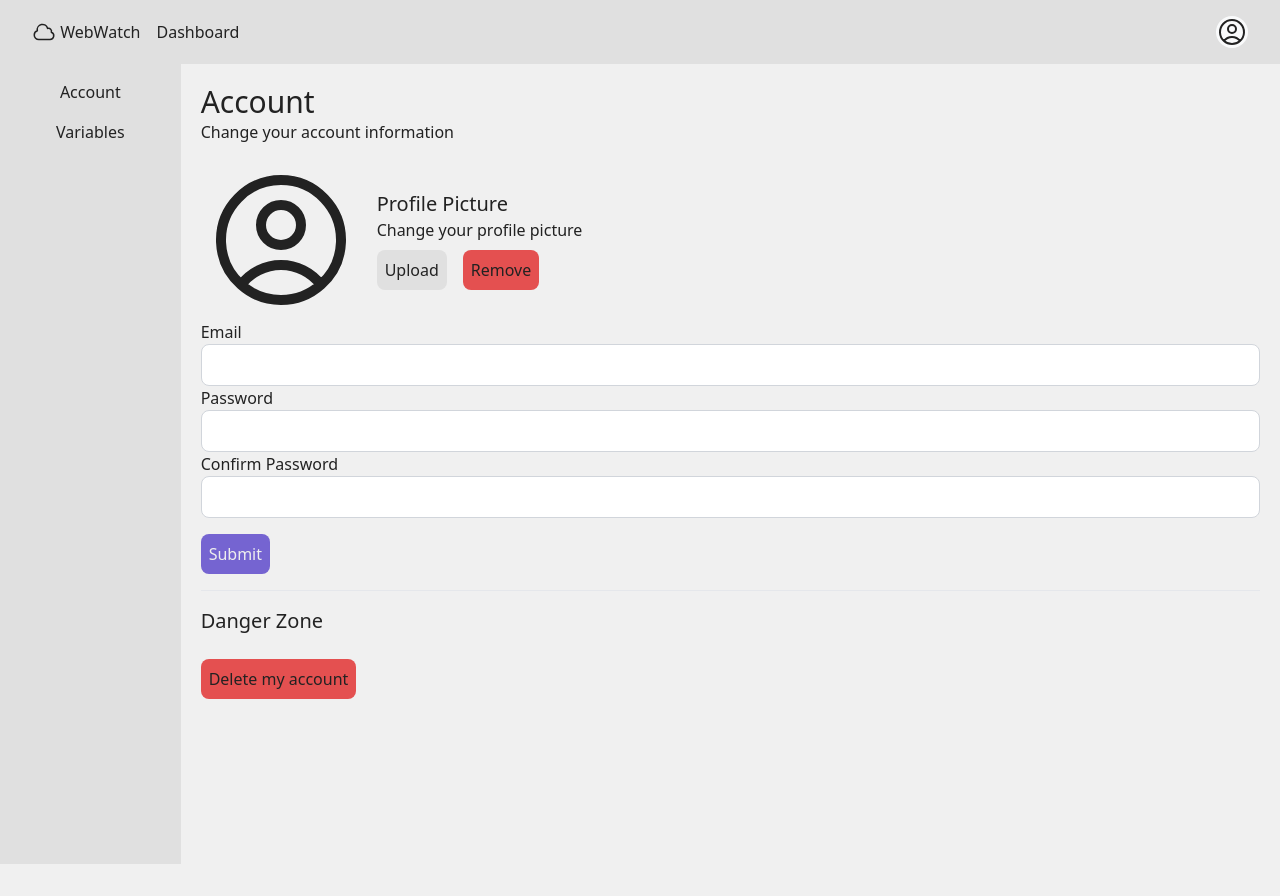
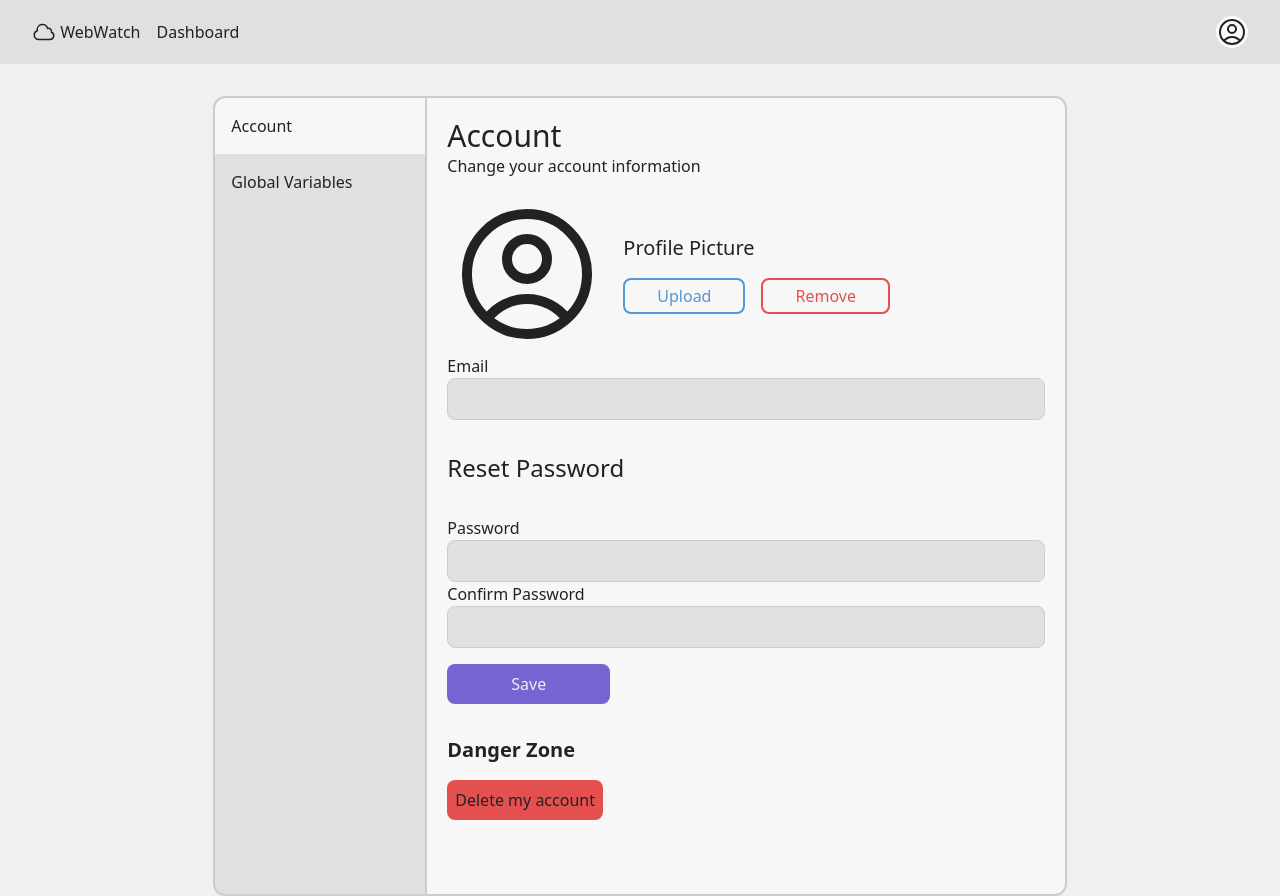
Before and after one commit to Fa24-CSE115A-CaaS/WebWatch, a React (Vite) app in the folder frontend/: page /settings in a window 1280 px wide. Before the commit the page ends 864 px from the top, so only its background shows below. Built offline with nearby package versions, Linux system fonts and the light colour scheme.

Commit message:
Styling now similiar to the mockup from figma

```diff
--- a/frontend/src/components/NavBar.tsx
+++ b/frontend/src/components/NavBar.tsx
@@ -62,7 +62,7 @@ const NavBar = () => {
       {show_profile_dropdown && (
         <div
           className="text-contrast absolute right-0 z-10 mr-4 mt-4 w-fit origin-top-right rounded-md
-            bg-secondary p-2 shadow-lg ring-1 ring-black ring-opacity-5 focus:outline-none"
+            bg-secondary p-2 shadow-lg ring-1 ring-black ring-opacity-5 focus:outline-none text-center"
           role="menu"
           aria-orientation="vertical"
           aria-labelledby="menu-button"
@@ -80,17 +80,13 @@ const NavBar = () => {
             >
               Manage your WebWatch account
             </a>
-            <button
+            <a
               className="btn mb-2 block w-full bg-accent px-4 py-2 text-sm text-text-contrast
                 hover:bg-accent-hover"
-              onClick={
-                // TO DO
-                // handleThemeChange
-                () => console.log("Change Theme")
-              }
+              href="/theme-guide"
             >
               Change Theme
-            </button>
+            </a>
             <form method="POST" action="#" role="none">
               <button
                 type="submit"
--- a/frontend/src/pages/Settings.tsx
+++ b/frontend/src/pages/Settings.tsx
@@ -1,17 +1,17 @@
 const Settings = () => {
   return (
-    <div className="w-fill min-h-screen text-text dark:bg-primary">
+    <div className="w-2/3 mx-auto mt-8 rounded min-h-screen text-text">
       <div className="flex">
-        <div className="min-h-screen w-fit bg-secondary px-14 py-4 text-center">
+        <div className="rounded-l-xl border-solid border-border border-2 min-h-screen w-1/3 min-w-fit bg-secondary text-left">
           {/* Column 1 */}
-          <div className="mb-4">
+          <div className="rounded-tl-xl p-4 w-full bg-primary">
             <a>Account</a>
           </div>
-          <div className="mb-4">
-            <a>Variables</a>
+          <div className="p-4 w-full">
+            <a>Global Variables</a>
           </div>
         </div>
-        <div className="w-full">
+        <div className="w-full rounded-r-xl border-solid border-border border-y-2 border-r-2 bg-primary">
           {/* Column 2 */}
           <div className="m-5">
             <h1 className="text-3xl">Account</h1>
@@ -33,36 +33,34 @@ const Settings = () => {
               </svg>
               <div className="my-auto ml-4">
                 <h2 className="text-xl">Profile Picture</h2>
-                <p>Change your profile picture</p>
-                <button className="mr-4 mt-2 rounded-lg bg-secondary p-2">
+                <button className="mr-4 mt-4 px-8 rounded-lg border-info border-solid border-2 text-info p-1">
                   Upload
                 </button>
-                <button className="mt-2 rounded-lg bg-error p-2">Remove</button>
+                <button className="mt-2 px-8 rounded-lg border-error border-solid border-2 text-error p-1">Remove</button>
               </div>
             </div>
             <form>
               <label>Email</label>
               <input
                 type="email"
-                className="w-full rounded-lg border border-gray-300 p-2"
+                className="w-full rounded-lg border border-border bg-secondary p-2"
               />
+              <h2 className="text-2xl my-8">Reset Password</h2>
               <label>Password</label>
               <input
                 type="password"
-                className="w-full rounded-lg border border-gray-300 p-2"
+                className="w-full rounded-lg border border-border bg-secondary p-2"
               />
               <label>Confirm Password</label>
               <input
                 type="password"
-                className="w-full rounded-lg border border-gray-300 p-2"
+                className="w-full rounded-lg border border-border bg-secondary p-2"
               />
-              <button className="mt-4 rounded-lg bg-accent p-2 text-text-contrast hover:bg-accent-hover">
-                Submit
+              <button className="mt-4 rounded-lg bg-accent p-2 px-16 text-text-contrast hover:bg-accent-hover">
+                Save
               </button>
             </form>
-            <hr className="mt-4" />
-            <h2 className="mt-4 text-xl">Danger Zone</h2>
-            <br />
+            <h2 className="text-xl font-bold mt-8 mb-4">Danger Zone</h2>
             <button className="rounded-lg bg-error p-2">
               Delete my account
             </button>
```
